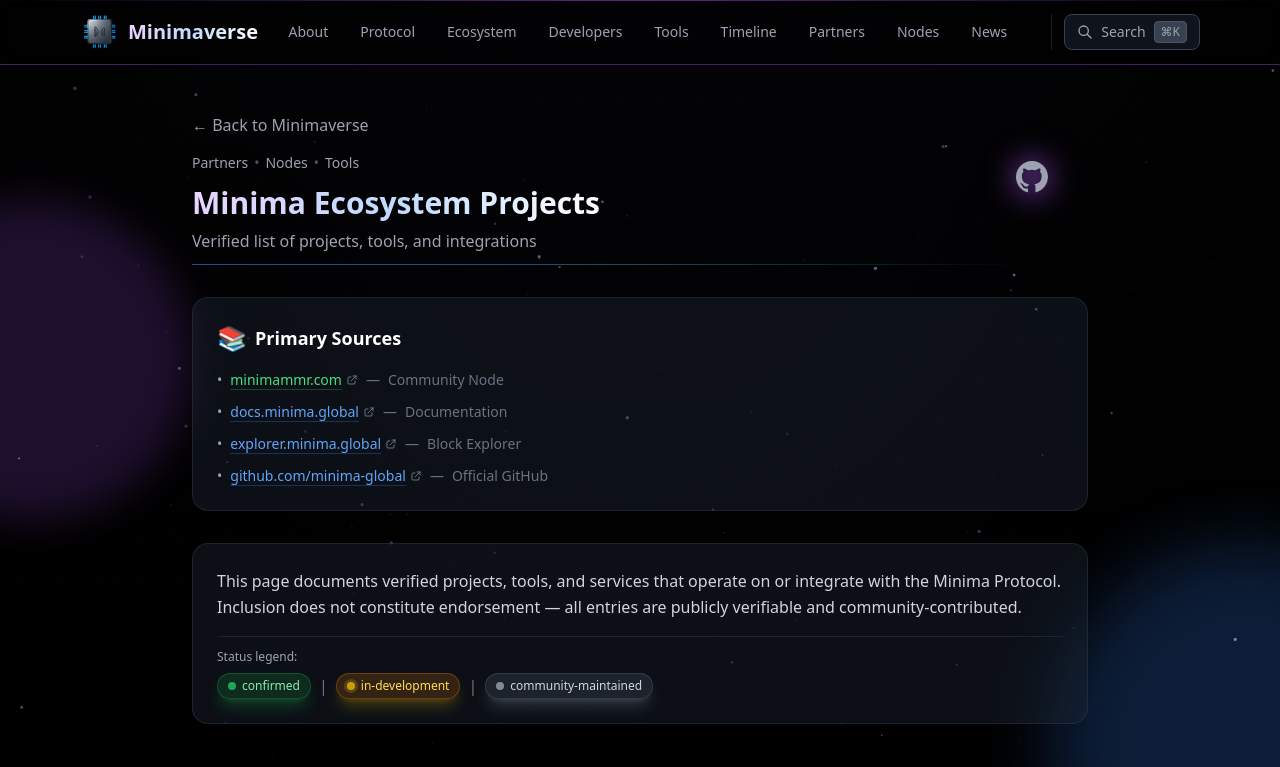
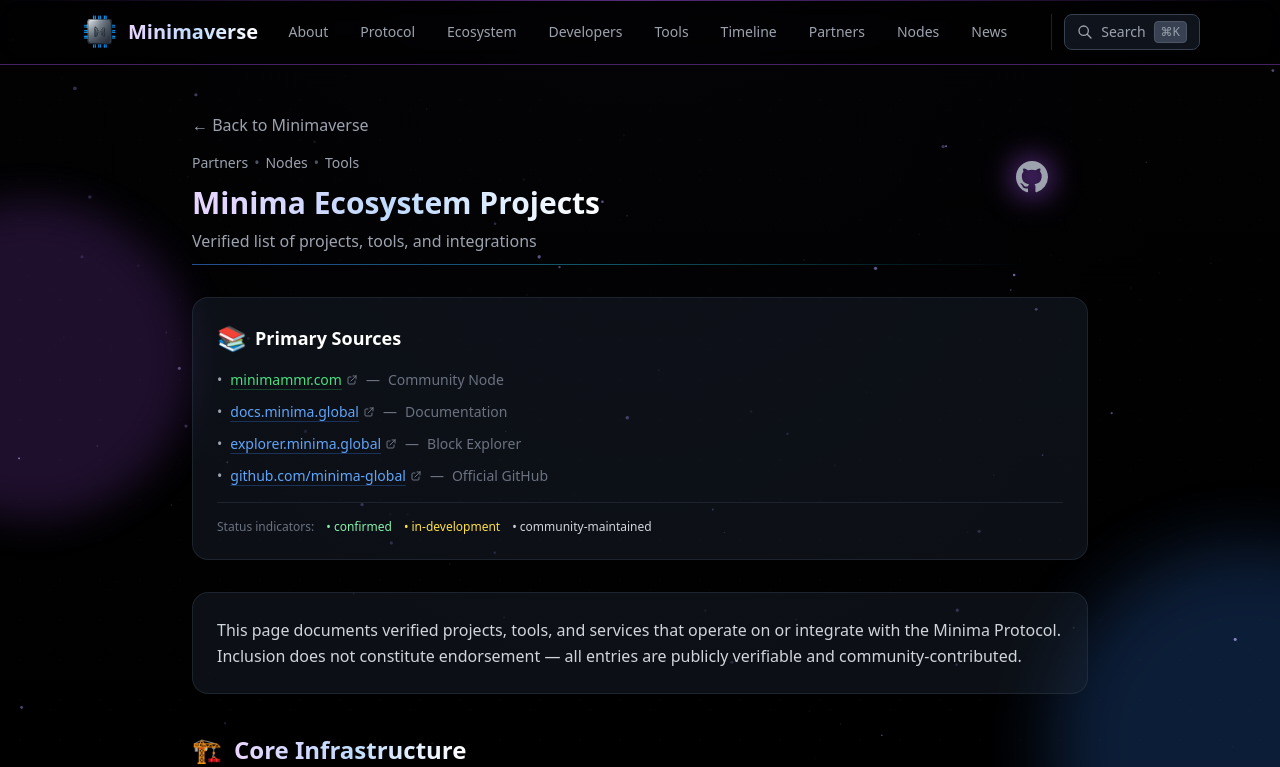
Before and after one commit to KuA1bo/minimaverse-site, a Next.js app: page /ecosystem in a window 1280 px wide. Shown: the top 767 px of the page. Built offline with nearby package versions, Linux system fonts and the light colour scheme.

Commit message:
fix(ecosystem): add status legend to Primary Sources, update date [19.05.2026]

```diff
--- a/src/app/ecosystem/page.tsx
+++ b/src/app/ecosystem/page.tsx
@@ -1,6 +1,7 @@
 // src/app/ecosystem/page.tsx
 // Ecosystem page - verified projects and integrations in the Minima ecosystem
 // Updated: Fixed link layout (responsive row/column), fixed arrow alignment, date May 18, 2026
+// Polished: minimal structural cleanup, status legend added to Primary Sources [19.05.2026]
 
 import Link from 'next/link';
 import JsonLd from '@/components/JsonLd';
@@ -143,7 +144,7 @@ export default function EcosystemPage() {
         </div>
       </header>
 
-      {/* Primary Sources Box - UPDATED: Links sorted by length (short → long) */}
+      {/* Primary Sources Box - UPDATED: Links sorted by length (short → long) + status legend */}
       <div className="relative bg-gray-800/40 border border-gray-700/40 rounded-2xl p-4 sm:p-6 mb-8
                       transition-all duration-300 hover:border-purple-500/50 hover:shadow-2xl hover:shadow-purple-500/15
                       opacity-0 animate-fade-in-up delay-150 group overflow-hidden">
@@ -203,6 +204,16 @@ export default function EcosystemPage() {
               <span className="text-gray-500 text-xs md:text-sm">Official GitHub</span>
             </li>
           </ul>
+
+          {/* Status legend - stacked on mobile, single line on tablet/desktop */}
+          <div className="mt-4 pt-4 border-t border-gray-700/40 text-xs text-gray-500">
+            <div className="flex flex-col gap-1.5 sm:flex-row sm:items-center sm:gap-3">
+              <span className="block sm:inline">Status indicators:</span>
+              <span className="text-green-300">• confirmed</span>
+              <span className="text-yellow-300">• in-development</span>
+              <span className="text-gray-300">• community-maintained</span>
+            </div>
+          </div>
         </div>
       </div>
 
@@ -220,17 +231,6 @@ export default function EcosystemPage() {
               with the Minima Protocol. Inclusion does not constitute endorsement — all entries are
               publicly verifiable and community-contributed.
             </p>
-            {/* Status legend: vertical on mobile, horizontal on desktop */}
-            <div className="mt-4 pt-3 border-t border-gray-700/40">
-              <p className="text-gray-400 text-xs mb-2">Status legend:</p>
-              <div className="flex flex-col sm:flex-row sm:items-center gap-2">
-                <StatusBadge status="confirmed" reducedGlow={true} />
-                <span className="text-gray-500 hidden sm:inline">|</span>
-                <StatusBadge status="in-development" reducedGlow={true} />
-                <span className="text-gray-500 hidden sm:inline">|</span>
-                <StatusBadge status="community" reducedGlow={true} />
-              </div>
-            </div>
           </div>
         </section>
 
@@ -673,11 +673,11 @@ export default function EcosystemPage() {
           </div>
         </div>
 
-        {/* Last Updated - UPDATED DATE to May 18, 2026 */}
+        {/* Last Updated - UPDATED DATE to May 19, 2026 */}
         <section className="border-t border-gray-700/40 pt-4 opacity-0 animate-fade-in-up delay-150">
           <p className="text-gray-500 text-sm flex items-center gap-2">
             <span className="w-2 h-2 bg-green-500 rounded-full animate-pulse" />
-            Last updated: May 18, 2026
+            Last updated: May 19, 2026
           </p>
         </section>
 
```
